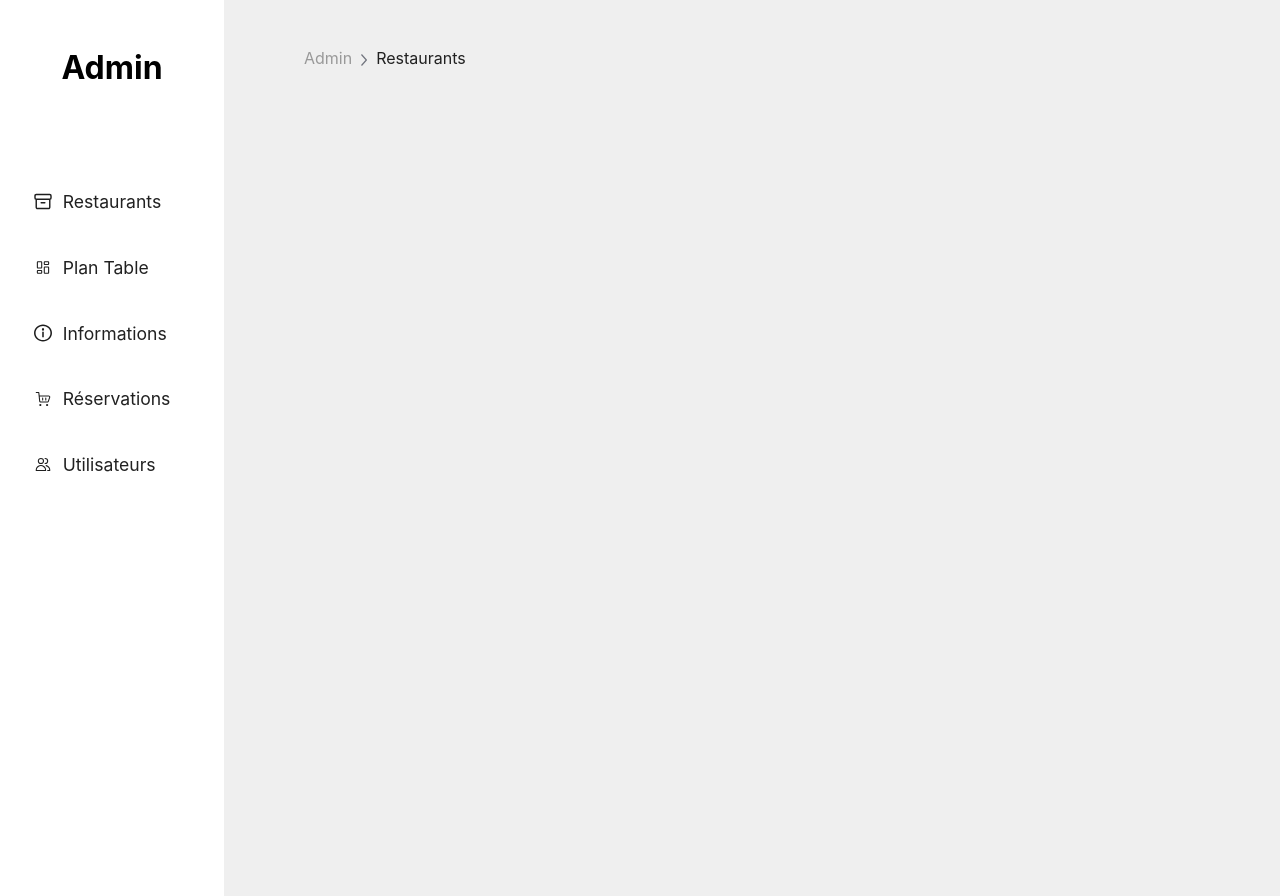
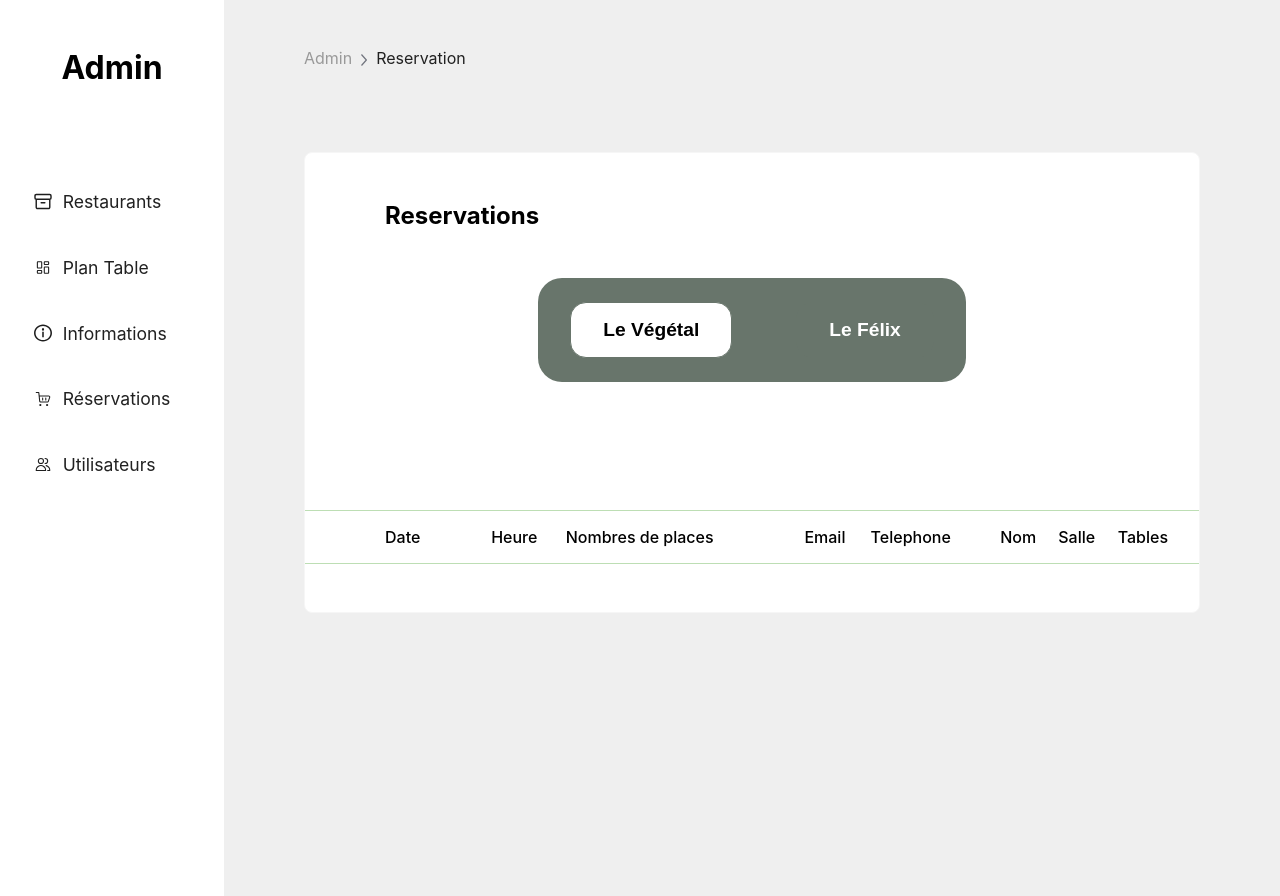
Before and after one commit to SarahOtmane/backOfficeResto, a React (Create React App) app: page /admin/reservations in a window 1280 px wide. Built offline with nearby package versions, Linux system fonts and the light colour scheme.

Commit message:
update tableau

```diff
--- a/src/screen/Reservation.js
+++ b/src/screen/Reservation.js
@@ -1,15 +1,61 @@
+import { useEffect, useState } from "react";
+
 import Menu from "../components/Menu";
 import Titre from "../components/Titre";
 
 
 
 export default function Reservation(){
+    const [restos, setRestos] = useState([]);
+    const [btnSelected, setBtnSelected] = useState(1);
+
+    useEffect(() => {
+        setRestos([{
+            id : 1,
+            name: 'Le Végétal',
+            nbSalles : 2,
+            nbPlaces : 50
+        }, {
+            id : 2,
+            name: 'Le Félix',
+            nbSalles : 1,
+            nbPlaces : 15
+        }]);
+    }, []);
+
+    const handleClick = (id) => {
+        setBtnSelected(id);
+    };
 
     return(
         <main className='row'>
             <Menu />
             <div className='main backGris restos'>
-                <Titre lien='/admin/restaurants' title='Restaurants' />
+                <Titre lien='/admin/reservation' title='Reservation' />
+                <section className='container'>
+                    <article className='row head'>
+                        <h4>Reservations</h4>
+                    </article>
+                    <div className='resto_card row'>
+                        {restos.map((resto) => <button key={resto.id} className={btnSelected===resto.id ? 'selected' : ''} onClick={() => handleClick(resto.id)}>{resto.name}</button>)}
+                    </div>
+                    <div className='tableau'>
+                        <table>
+                            <thead>
+                                <tr>
+                                    <th className='left'>Date</th>
+                                    <th>Heure</th>
+                                    <th>Nombres de places</th>
+                                    <th>Email</th>
+                                    <th>Telephone</th>
+                                    <th>Nom</th>
+                                    <th>Salle</th>
+                                    <th>Tables</th>
+                                </tr>
+                            </thead>
+                        </table>
+                    </div>
+                </section>
             </div>
         </main>
     )
```
